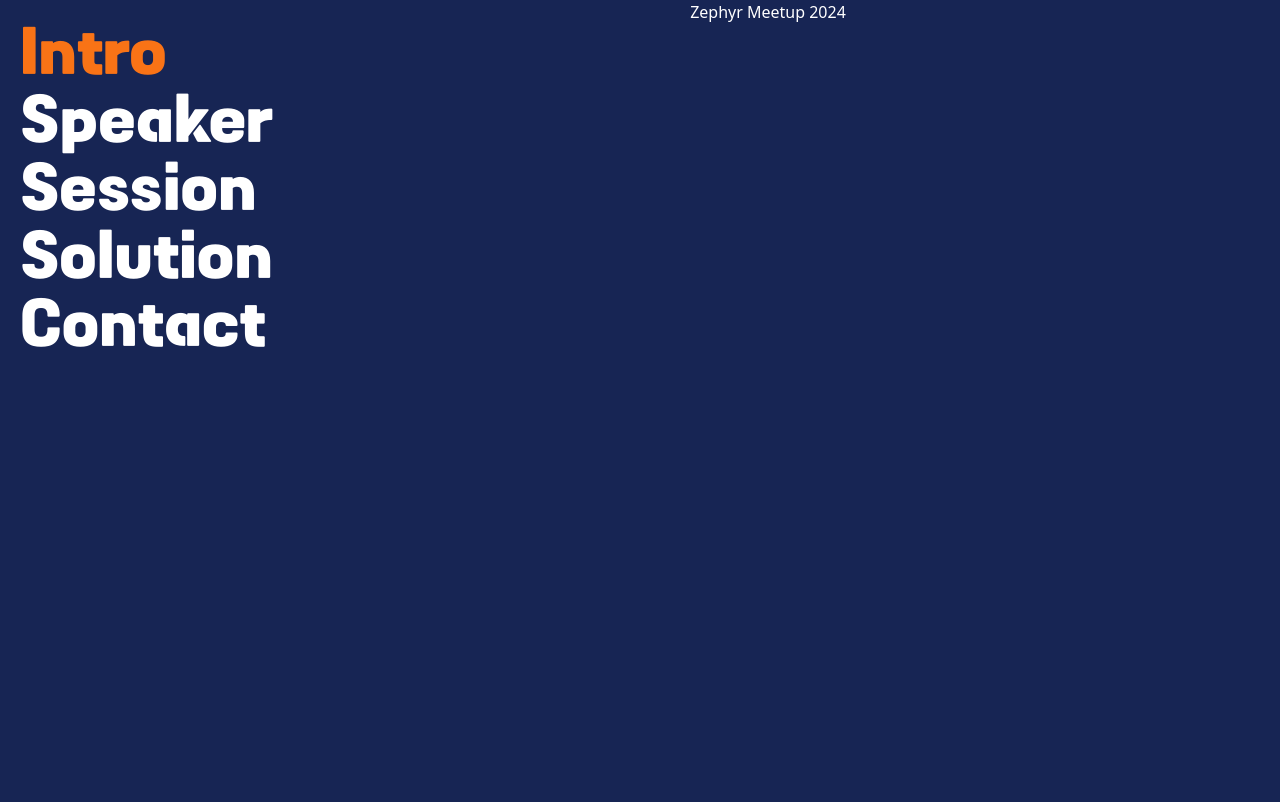
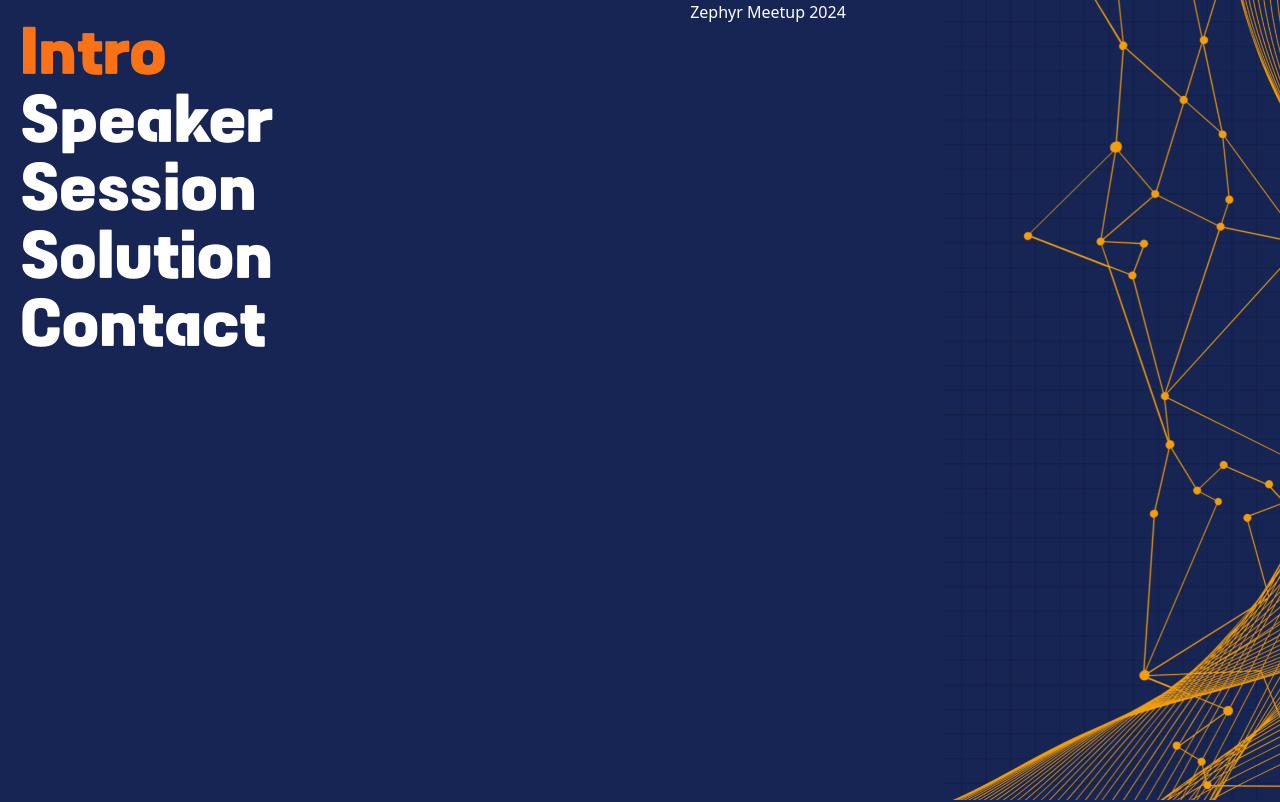
Before and after one commit to jratul/zephyr-meetup-2024, a Next.js app: page / in a window 1280 px wide. Shown: the top 802 px of the page. Built offline with nearby package versions, Linux system fonts and the light colour scheme.

Commit message:
add bg image

```diff
--- a/src/app/page.tsx
+++ b/src/app/page.tsx
@@ -29,8 +29,11 @@ export default function Home() {
       <div className="col-span-1">
         <Nav curMenuIdx={curMenuIdx} handleChangeMenu={handleChangeMenu} />
       </div>
-      <div className="col-span-4">
+      <div className="col-span-4 z-10">
         <Main curSectionIdx={curSectionIdx} />
+      </div>
+      <div className="fixed top-0 right-0 z-0">
+        <img src="images/zephyr-right-bg.png" className="h-svh" />
       </div>
     </div>
   );
```
